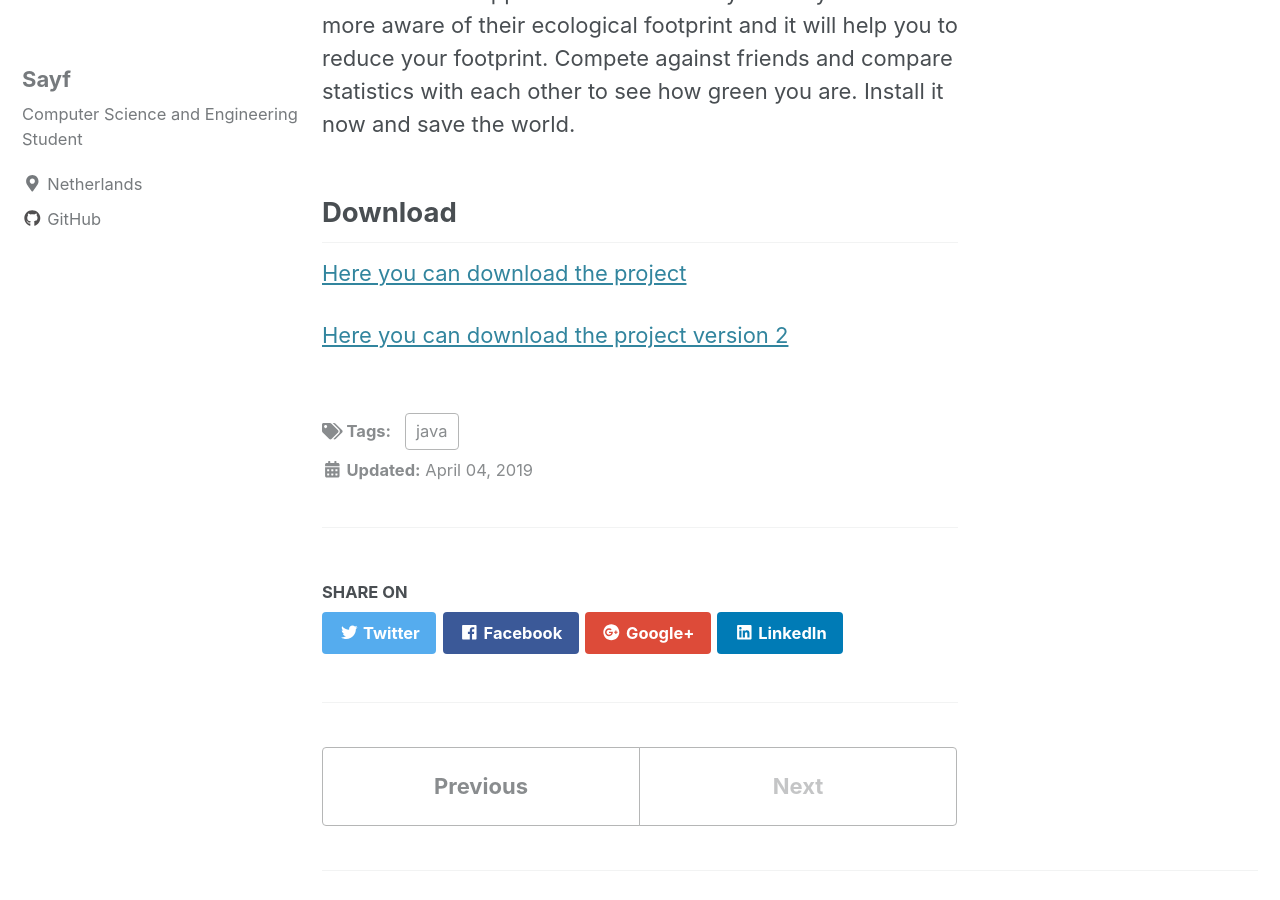
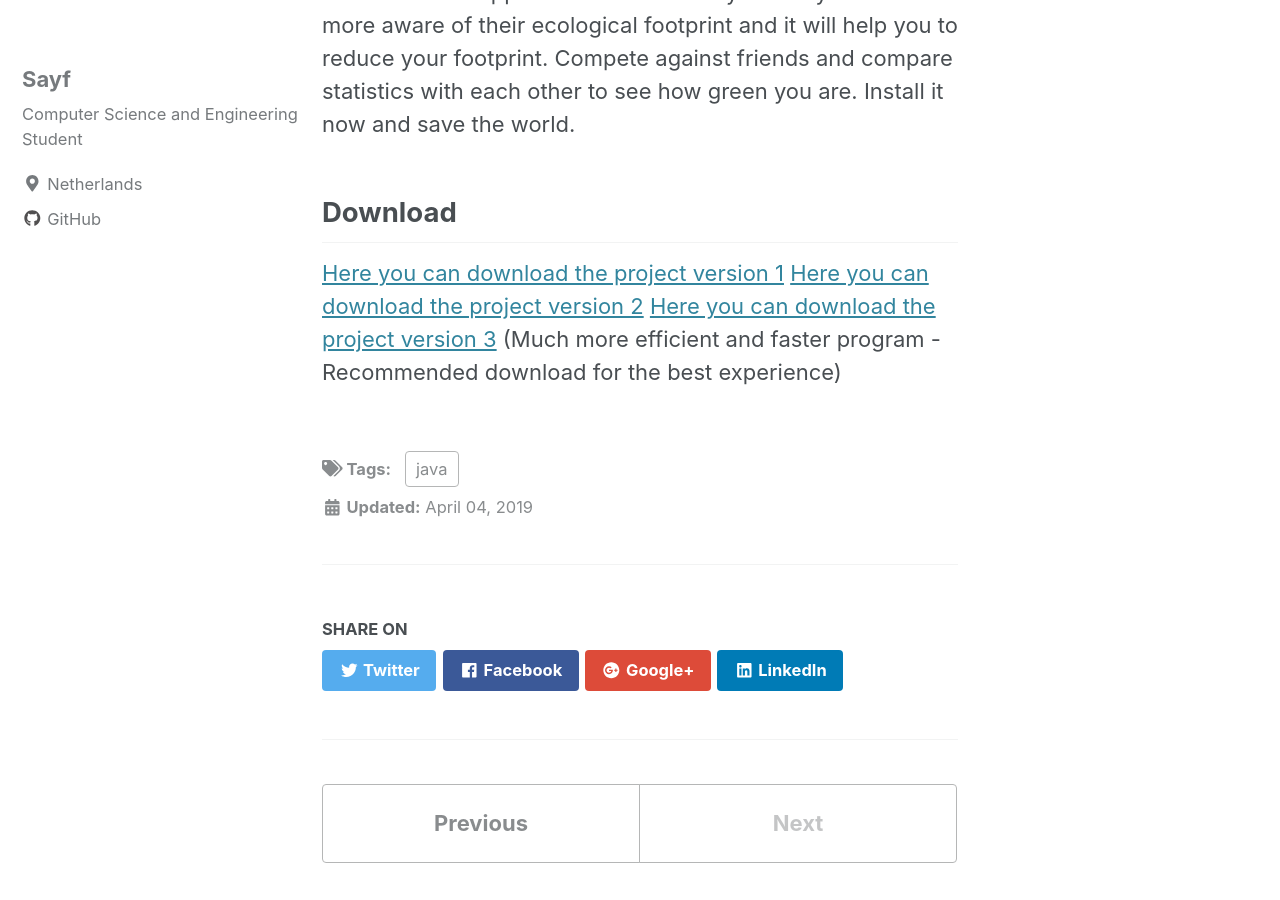
Before and after one commit to imnublet/imnublet.github.io, a Jekyll site: the page built from _posts/2019-03-04-Polar.md, in a window 1280 px wide and 900 px high, scrolled down 743 px. Built offline with Jekyll 4.4.1, drawn with Linux system fonts in a browser that asks for light colours; cached includes are drawn as plain includes; nearby versions of some CDN libraries.

Commit message:
added extra version

```diff
--- a/_posts/2019-03-04-Polar.md
+++ b/_posts/2019-03-04-Polar.md
@@ -16,6 +16,6 @@ excerpt: "Java"
 Polar is a Java application to make the you and your friends more aware of their ecological footprint and it will help you to reduce your footprint. Compete against friends and compare statistics with each other to see how green you are. Install it now and save the world.
 
 ## Download
-[Here you can download the project]({{https://imnublet.github.io}}/download/clientmac.jar)
-
+[Here you can download the project version 1]({{https://imnublet.github.io}}/download/clientmac.jar)
 [Here you can download the project version 2]({{https://imnublet.github.io}}/download/clientv2.jar)
+[Here you can download the project version 3]({{https://imnublet.github.io}}/download/clientv3.jar) (Much more efficient and faster program - Recommended download for the best experience)
```
Also changed, not shown: 1 other file.
